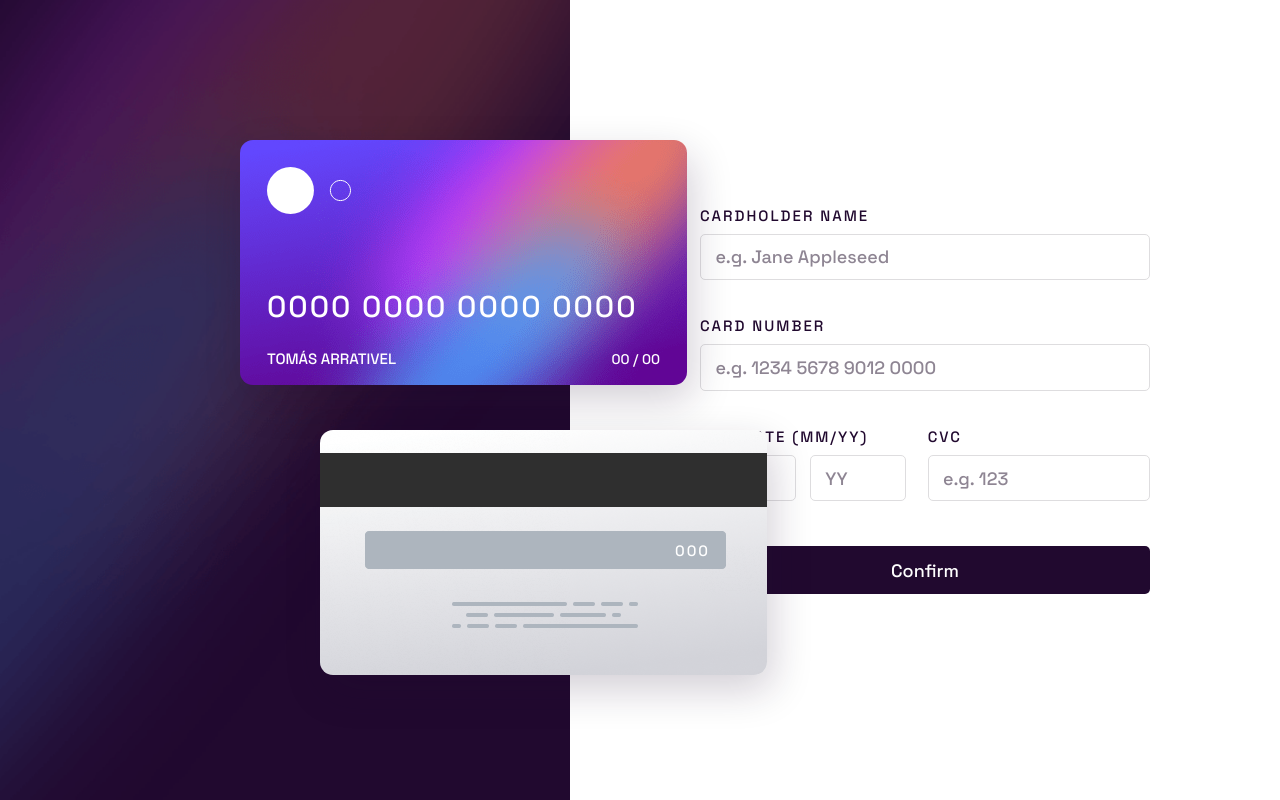
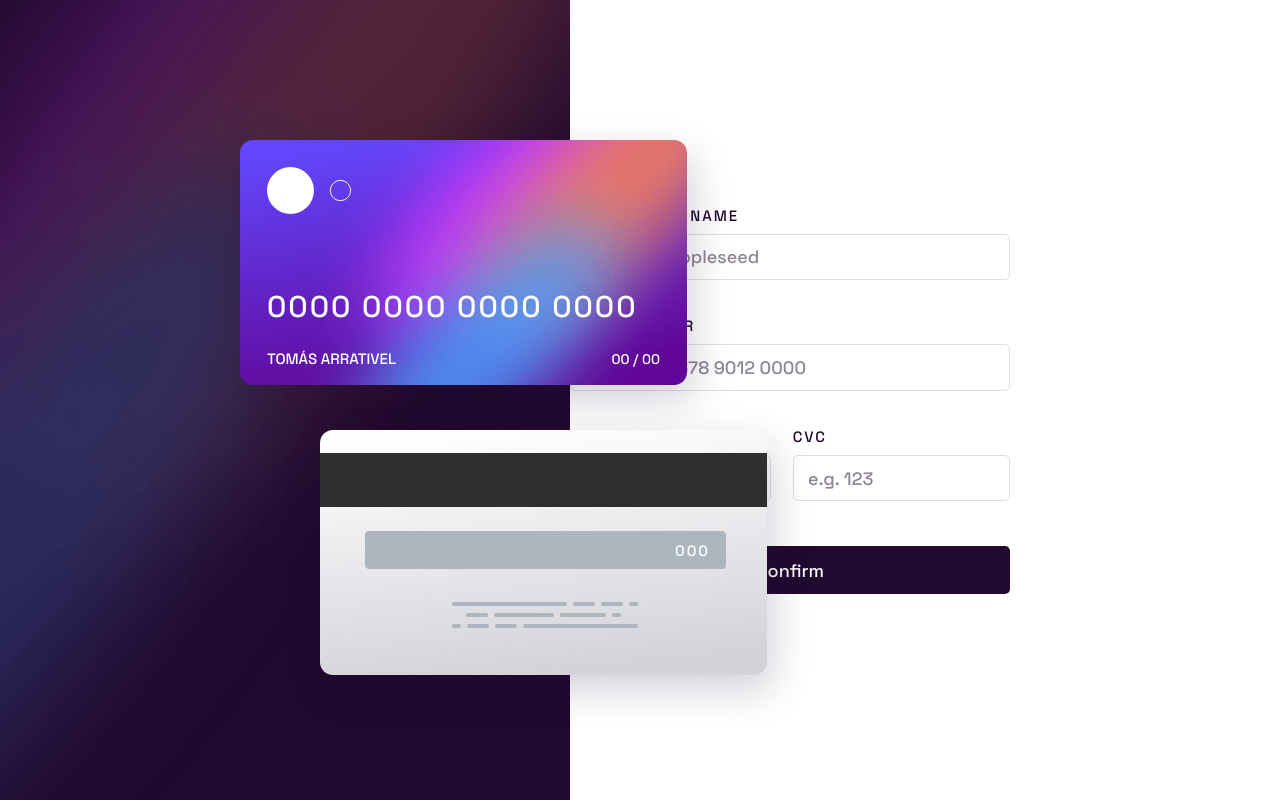
Before and after one commit to Tomas-Arrativel/Card-detailing, a React (Vite) app: page / in a window 1280 px wide. Built offline with nearby package versions, Linux system fonts and the light colour scheme.

Commit message:
creating values to send to cardCont

```diff
--- a/src/components/Form/Form.tsx
+++ b/src/components/Form/Form.tsx
@@ -9,13 +9,27 @@ type Inputs = {
   cvc: string;
 };
 
-const Form = () => {
+interface CardsProps {
+  cardNum: string;
+  name: string;
+  expM: string;
+  expY: string;
+  cvc: string;
+}
+
+const Form = ({ cardNum, name, expM, expY, cvc }: CardsProps) => {
   const {
     register,
     handleSubmit,
     watch,
     formState: { errors },
   } = useForm<Inputs>();
+
+  name = watch('cardHolder');
+  cardNum = watch('cardNumber');
+  expM = watch('expDateM');
+  expY = watch('expDateY');
+  cvc = watch('cvc');
 
   const onSubmit: SubmitHandler<Inputs> = (data) => console.log(data);
 
--- a/src/containers/FormContainer/FormContainer.module.css
+++ b/src/containers/FormContainer/FormContainer.module.css
@@ -1,7 +1,8 @@
 .formCont {
   display: flex;
-  justify-content: center;
+  justify-content: flex-end;
   align-items: center;
   min-width: 500px;
   flex: 2;
+  padding-right: 15rem;
 }
--- a/src/containers/FormContainer/FormContainer.tsx
+++ b/src/containers/FormContainer/FormContainer.tsx
@@ -1,10 +1,18 @@
 import { Form } from '../../components/exports';
 import styles from './FormContainer.module.css';
 
-const FormContainer = () => {
+interface CardsProps {
+  cardNum: string;
+  name: string;
+  expM: string;
+  expY: string;
+  cvc: string;
+}
+
+const FormContainer = ({ cardNum, name, expM, expY, cvc }: CardsProps) => {
   return (
     <section className={styles.formCont}>
-      <Form />
+      <Form cardNum={cardNum} name={name} expM={expM} expY={expY} cvc={cvc} />
     </section>
   );
 };
```
